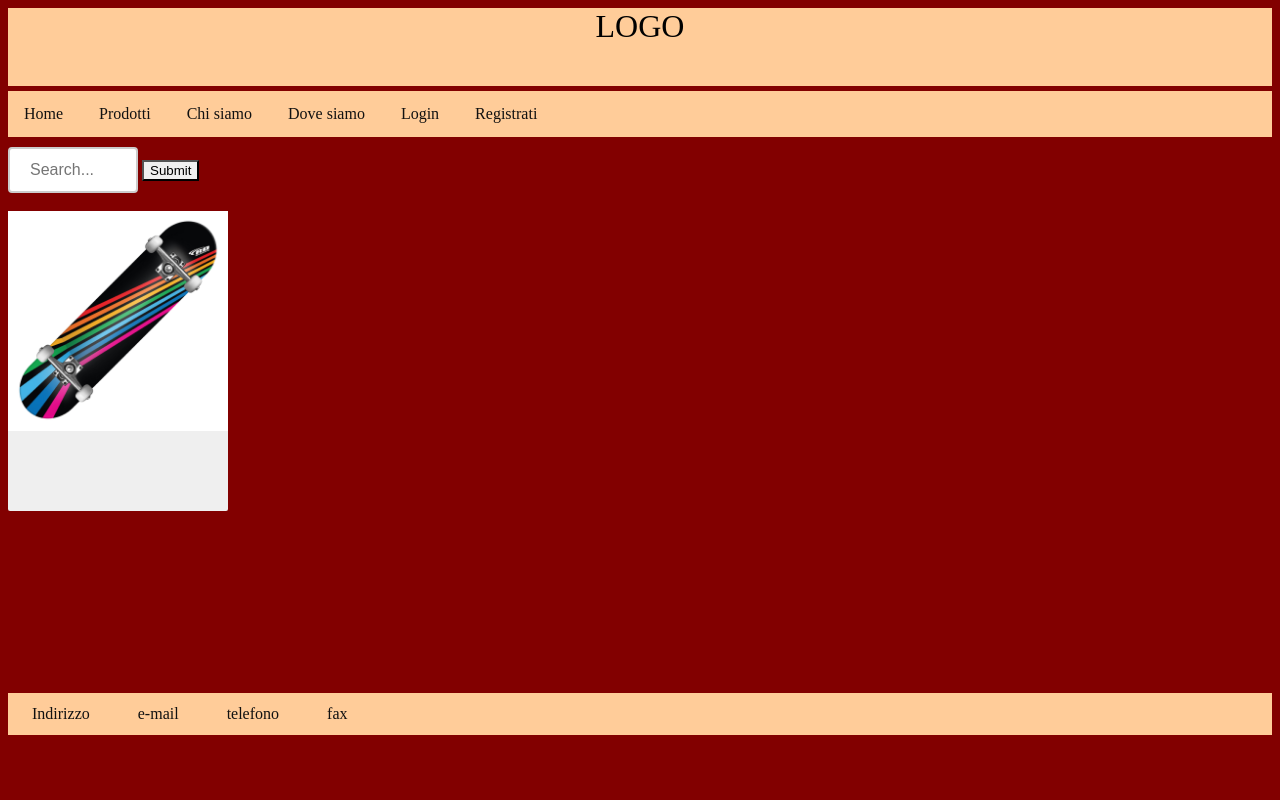
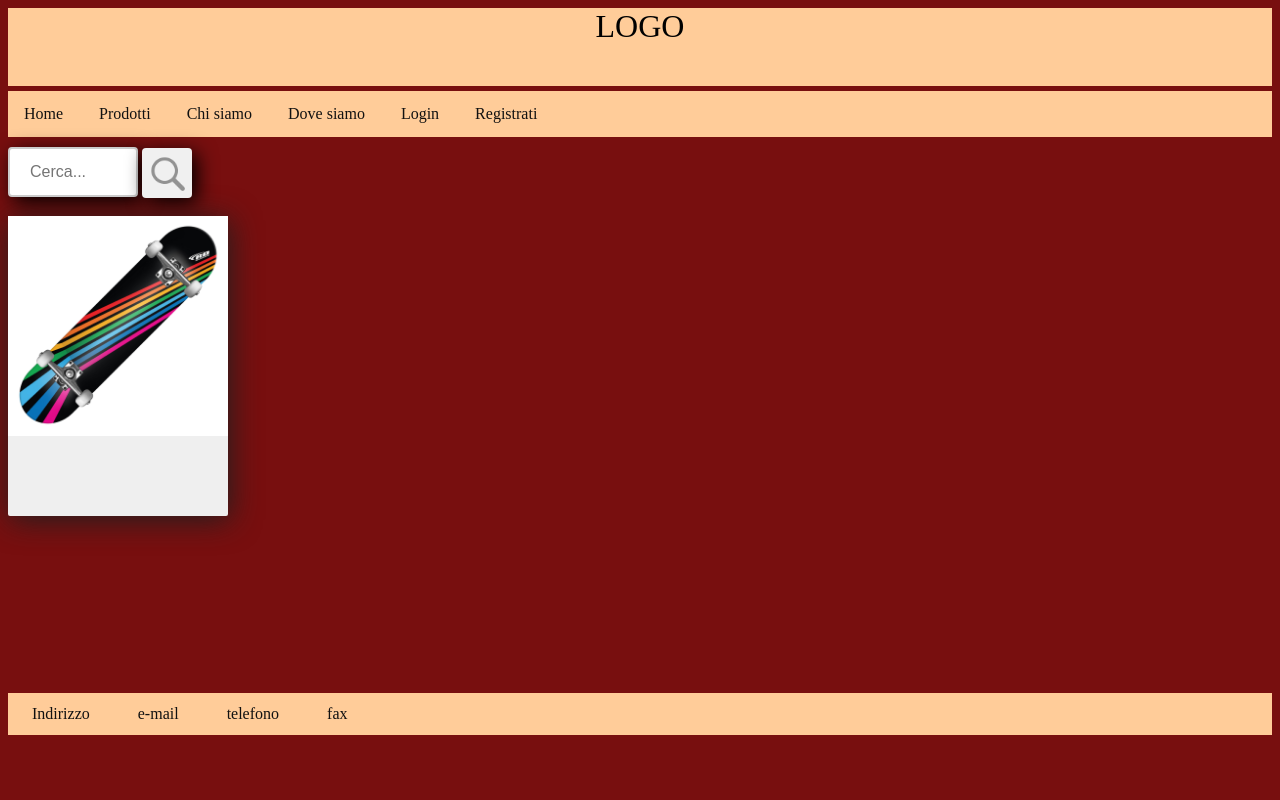
Before and after one commit to D10master/surprisinglyskate.com, a PHP site: page /prodotti.php in a window 1280 px wide. Run offline with PHP 8.4, Linux system fonts and the light colour scheme.

Commit message:
Modifiche ai fogli di stile

```diff
--- a/ProductCard.php
+++ b/ProductCard.php
@@ -1,6 +1,7 @@
 <STYLE>
 .product_card
 {
+	box-shadow: 2px 4px 30px #202020;
 	width: 220px;
 	height: 300px;
 	background-color: #EFEFEF;
@@ -41,8 +42,8 @@
   font-size: 18px;
   position: absolute;
   overflow: hidden;
-  top: 50%;
-  left: 50%;
+  bottom: 25%;
+  left: 20%;
   transform: translate(-50%, -50%);
   -ms-transform: translate(-50%, -50%);
 }
--- a/prodotti.php
+++ b/prodotti.php
@@ -8,8 +8,8 @@
 		<?php include("header.php"); ?>
 
 		<DIV id='content'>
-			<INPUT id='search_field' name='search' placeholder='Search...' type='text'>
-			<INPUT name='search_button' id='search_button' type='submit'>
+			<INPUT id='search_field' name='search' placeholder='Cerca...' type='text'></INPUT>
+			<INPUT name='search_button' id='search_button' type='submit' value=''></INPUT>
 			<BR><BR>
 			<?php $product = new ProductCard("board","Una fantastica tavola","","39.90","","",12);?>
 		</DIV>
--- a/stile.css
+++ b/stile.css
@@ -1,6 +1,6 @@
 body
 {
-	background-color: rgb(130,0,0);
+	background-color: rgb(120,15,15);
 }
 
 #header
@@ -42,7 +42,9 @@ body
 
 input#search_field
 {
+	box-shadow: 5px 5px 20px #000000;
 	width: 130px;
+	height: 50px;
 	box-sizing: border-box;
 	border: 2px solid #ccc;
 	border-radius: 4px;
@@ -62,8 +64,23 @@ input#search_field
 
 input#search_button[type=submit]
 {
+	box-shadow: 5px 5px 20px #000000;
+	border: 1px;
+	border-radius: 4px;
+	padding:10px;
+	width:50px;
+	height:50px;
+	background-image: url(search.png);
 	background-color: #F0F0F0;
-	 background-image: url("searchicon.png");
+	background-size:100% 100%;
+	transition-property: background-color;
+	transition-duration: 0.6s;
+	transition-timing-function: ease-in-out;
+}
+
+input#search_button[type=submit]:hover
+{
+	background-color: #505050;
 }
 
 #content
```
Also changed, not shown: search.png (renamed from searchicon.png).
